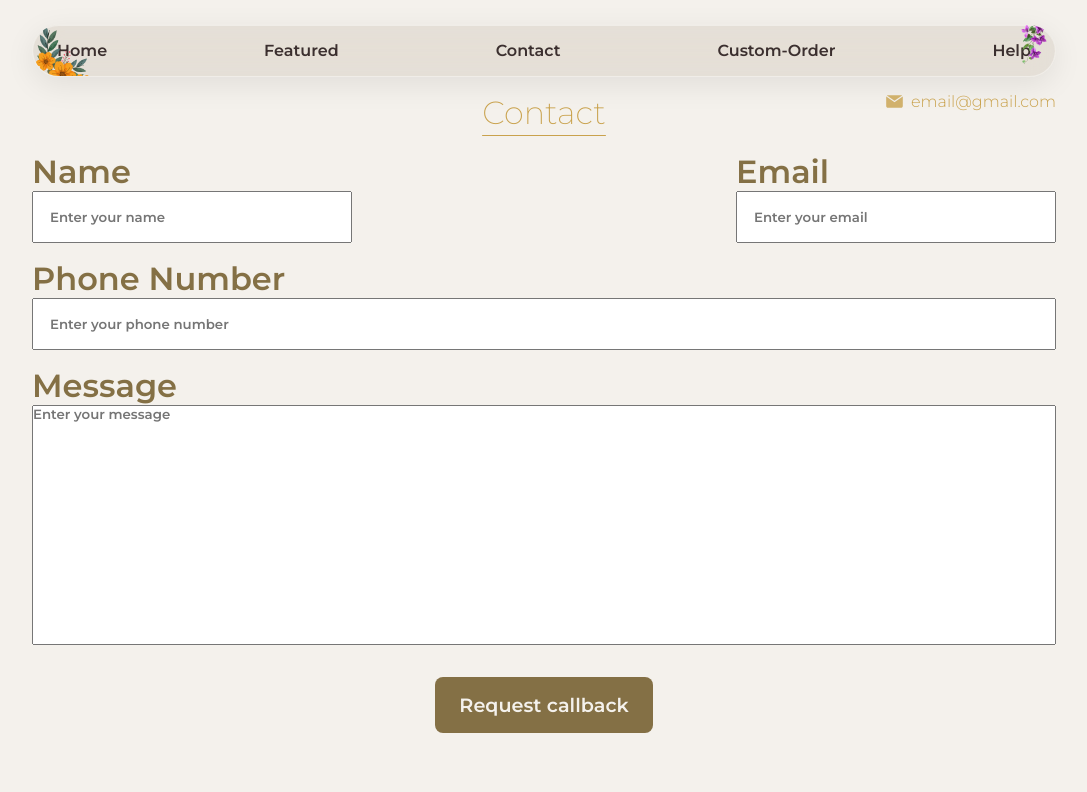
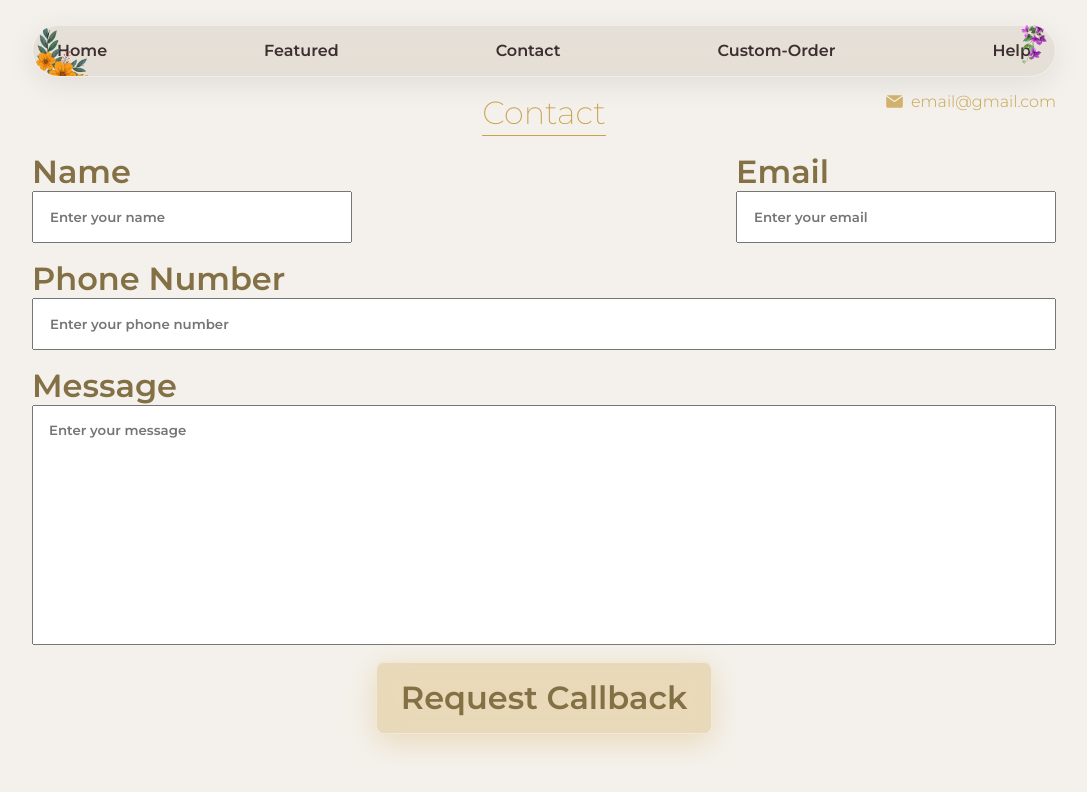
Before and after one commit to nikhil12458/pristineGlow, a React (Vite) app: page /contact in a window 1280 px wide. Shown: the top 792 px of the page, without its empty margins (96-1183 px from the left). Built offline with nearby package versions, Linux system fonts and the light colour scheme.

Commit message:
button component

```diff
--- a/src/App.jsx
+++ b/src/App.jsx
@@ -4,13 +4,12 @@ import Nav from "./components/navbar/Nav";
 import BottomBar from "./components/bottomBar/BottomBar";
 import { Route, Routes } from "react-router-dom";
 import Home from "./components/home/Home";
+import Button from "./components/button/Button";
 
 const App = () => {
   return (
     <div className="main">
       <Nav />
-      {/* <Contact /> */}
-      {/* <BottomBar /> */}
 
       <Routes>
         <Route path="/" element={<Home />} />
--- a/src/components/ContactPage/Contact.jsx
+++ b/src/components/ContactPage/Contact.jsx
@@ -1,5 +1,6 @@
 import React from "react";
 import { Helmet } from "react-helmet-async";
+import Button from "../button/Button";
 
 const Contact = () => {
   return (
@@ -55,7 +56,7 @@ const Contact = () => {
                 required
               ></textarea>
             </label>
-            <button>Request callback</button>
+            <Button text={"Request Callback"} />
           </form>
         </section>
       </div>
--- /dev/null
+++ b/src/components/button/Button.jsx
@@ -0,0 +1,9 @@
+import React from 'react'
+
+const Button = ({text}) => {
+  return (
+    <button className='button-component'>{text}</button>
+  )
+}
+
+export default Button
--- a/src/index.css
+++ b/src/index.css
@@ -124,6 +124,7 @@
   --background-color: #f4f1ec; /* Warm Linen --> Background */
   --background-color-light-linen: #f4f1ec; /* for home contact and standard pages */
   --nav-background-color: #ccc6bb66; /* Light Beige --> navbar background */
+  --accent-color-button: rgba(201, 162, 77, 0.3);
   /* text color */
   --text-color: #3b2f2f; /* Deep Brown --> text */
   --contact-form-button-color: #847045; /* darker gold --> for form text and buttons */
@@ -349,19 +350,33 @@ body {
   font-weight: 600;
   width: 100%;
   height: 15rem;
+  padding: var(--pad-sm);
   resize: none;
 }
 .main .contact-page section.contact-body form button {
+  margin: 0 auto;
+}
+.main button.button-component {
   width: -moz-fit-content;
   width: fit-content;
   padding: var(--pad-sm) var(--pad-md);
-  margin: var(--mar-sm) auto;
   font-family: Montserrat;
   font-weight: 600;
-  font-size: 1.2rem;
-  color: var(--background-color-light-linen);
-  background-color: var(--contact-form-button-color);
+  font-size: 2rem;
+  border-radius: var(--radius-md);
   border: none;
-  border-radius: var(--radius-md);
+  outline: none;
+  color: var(--contact-form-button-color);
+  background-color: var(--accent-color-button);
+  /* Glass base */
+  backdrop-filter: blur(14px) saturate(170%);
+  -webkit-backdrop-filter: blur(14px) saturate(170%);
+  /* Glass edge */
+  border: 1px solid rgba(255, 255, 255, 0.4);
+  /* Depth */
+  box-shadow: 0 8px 30px #e8d9b8, inset 0 1px 0 rgba(255, 255, 255, 0.4);
   cursor: pointer;
+}
+.main .button-component:active {
+  scale: 0.98;
 }/*# sourceMappingURL=index.css.map */
--- a/src/index.scss
+++ b/src/index.scss
@@ -147,6 +147,7 @@
   --background-color: #f4f1ec; /* Warm Linen --> Background */
   --background-color-light-linen: #f4f1ec; /* for home contact and standard pages */
   --nav-background-color: #ccc6bb66; /* Light Beige --> navbar background */
+  --accent-color-button: rgba(201, 162, 77, 0.3);
 
   /* text color */
   --text-color: #3b2f2f; /* Deep Brown --> text */
@@ -391,24 +392,40 @@ body {
             font-weight: 600;
             width: 100%;
             height: 15rem;
+            padding: var(--pad-sm);
             resize: none;
           }
         }
-
         button {
-          width: fit-content;
-          padding: var(--pad-sm) var(--pad-md);
-          margin: var(--mar-sm) auto;
-          font-family: Montserrat;
-          font-weight: 600;
-          font-size: 1.2rem;
-          color: var(--background-color-light-linen);
-          background-color: var(--contact-form-button-color);
-          border: none;
-          border-radius: var(--radius-md);
-          cursor: pointer;
+          margin: 0 auto;
         }
       }
     }
   }
+
+  button.button-component {
+    width: fit-content;
+    padding: var(--pad-sm) var(--pad-md);
+    font-family: Montserrat;
+    font-weight: 600;
+    font-size: 2rem;
+    border-radius: var(--radius-md);
+    border: none;
+    outline: none;
+    color: var(--contact-form-button-color);
+    background-color: var(--accent-color-button);
+    /* Glass base */
+    backdrop-filter: blur(14px) saturate(170%);
+    -webkit-backdrop-filter: blur(14px) saturate(170%);
+
+    /* Glass edge */
+    border: 1px solid rgba(255, 255, 255, 0.4);
+
+    /* Depth */
+    box-shadow: 0 8px 30px #e8d9b8, inset 0 1px 0 rgba(255, 255, 255, 0.4);
+    cursor: pointer;
+  }
+  .button-component:active {
+    scale: 0.98;
+  }
 }
```
Also changed, not shown: 1 other file (tests, documents, lock files or other folders).
